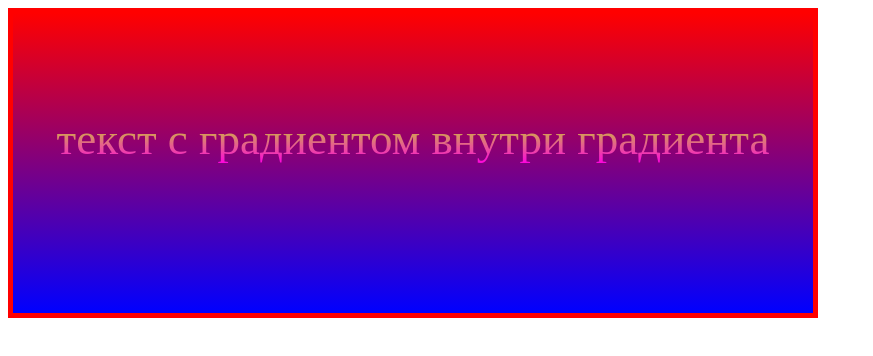
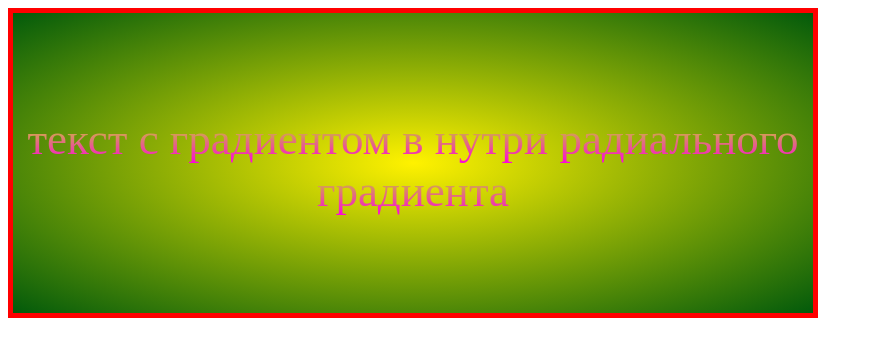
Before and after one commit to VladLebedev1056/gradient, a plain HTML site: page index.html in a window 1280 px wide. Shown: the whole page, without its empty margins (0-873 px from the left). Drawn offline with Linux system fonts and the light colour scheme.

Commit message:
radial.gradient

```diff
--- a/index.html
+++ b/index.html
@@ -10,7 +10,7 @@
 
     <div class="box">
 
-        <span class="text">текст с градиентом внутри градиента</span>
+        <span class="text">текст с градиентом в нутри радиального градиента</span>
 
     </div>
 
--- a/style.css
+++ b/style.css
@@ -6,7 +6,7 @@
     border: 5px solid red;
     width: 800px;
     height: 200px;
-    background-image: linear-gradient( red, blue)
+    background-image: radial-gradient( rgb(255, 242, 0), rgb(2, 90, 11))
     }
 
 .text{
```
